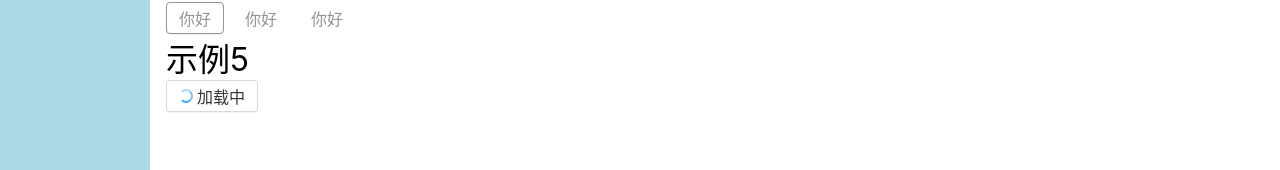
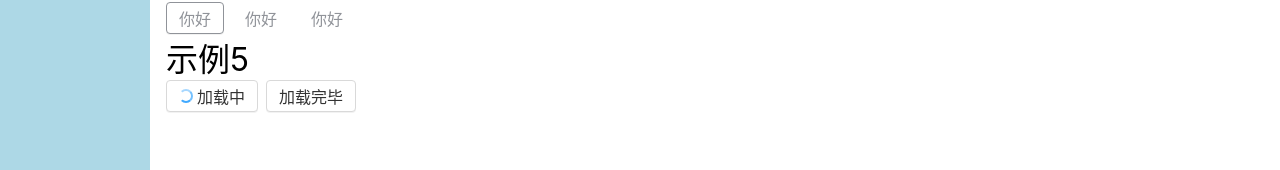
Before and after one commit to xue0211/flurryUI, a Vue app in the folder flurryUI/: page /#/doc/button in a window 1280 px wide. Shown: the part 549-719 px from the top of the page. Built offline with nearby package versions, Linux system fonts and the light colour scheme.

Commit message:
button添加click事件

```diff
--- a/flurryUI/src/components/ButtonDemo.vue
+++ b/flurryUI/src/components/ButtonDemo.vue
@@ -3,7 +3,7 @@
     <h1>示例1</h1>
     <div>
         <Button>你好 </Button>
-        <Button theme="button">你好 </Button>
+        <Button @click="onClick" theme="button">你好 </Button>
         <Button theme="link">你好 </Button>
         <Button theme="text">你好 </Button>
     </div>
@@ -50,6 +50,7 @@
     <h1>示例5</h1>
     <div>
         <Button loading>加载中 </Button>
+        <Button>加载完毕</Button>
     </div>
 </template>
 <script lang="ts">
```
